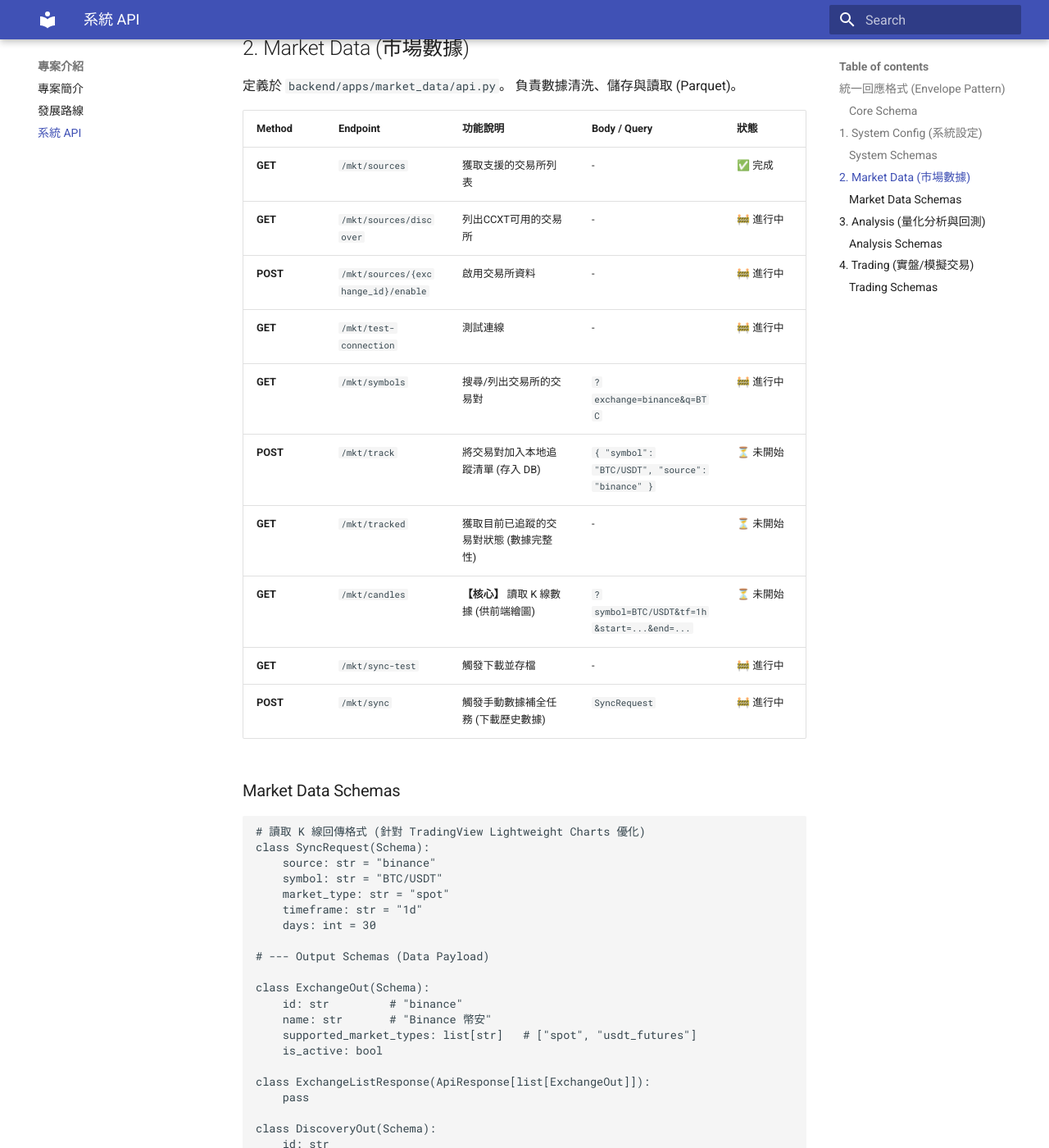
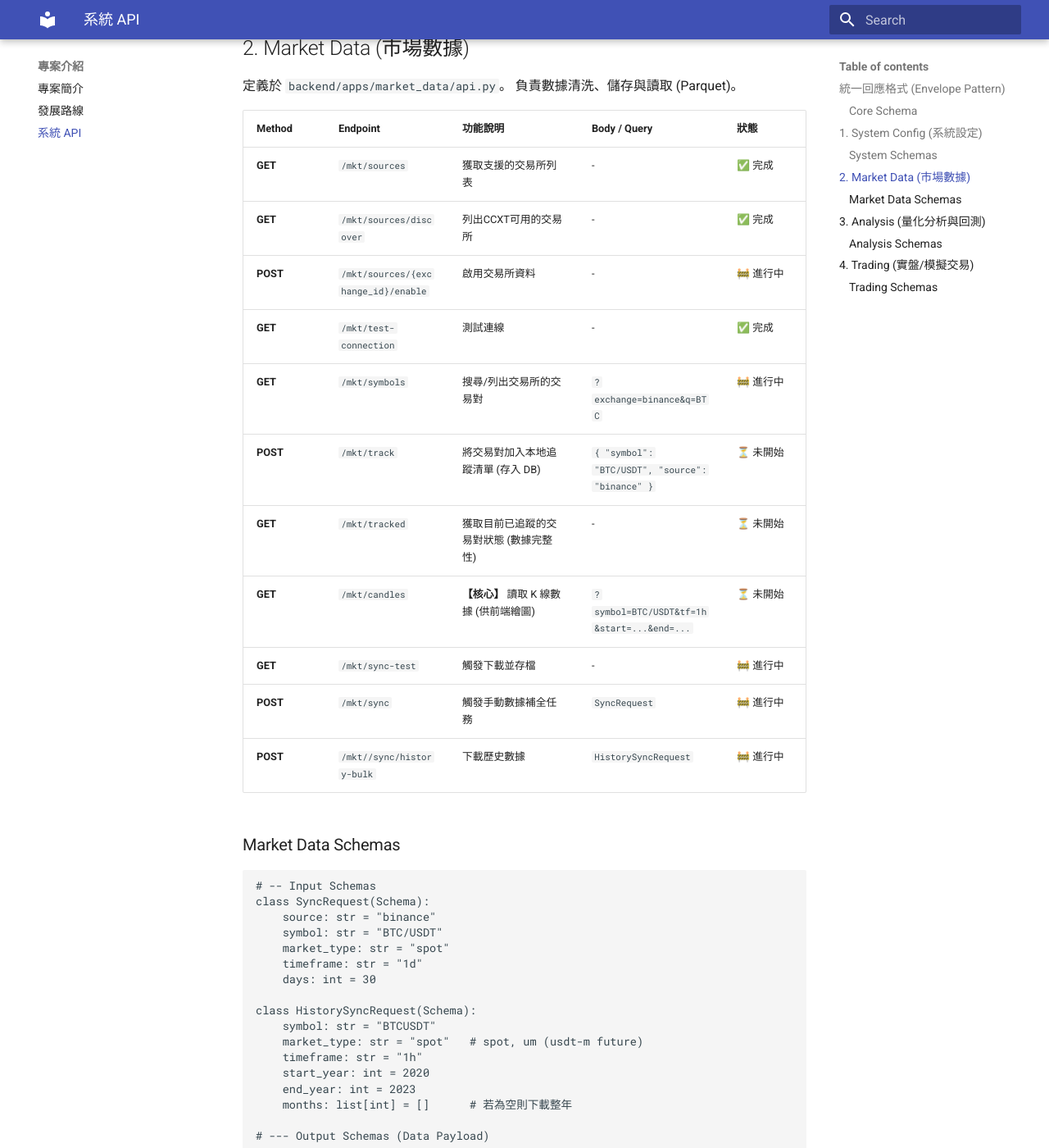
Before and after one commit to dottdev/crypto-qa-doc, an MkDocs documentation site: the page built from docs/API.md, in a window 1280 px wide and 1400 px high, scrolled down 1684 px. Shown: the whole window at 82% size. Built offline with MkDocs 1.6.1 and Material for MkDocs 9.7.7, drawn with Linux system fonts in a browser that asks for light colours; some of the changed text lies outside the part shown.

Commit message:
Update from https://github.com/dottdev/crypto-qa/commit/9fab7f148bdecb1ec0d308d4a611153d06847330

````diff
--- a/docs/API.md
+++ b/docs/API.md
@@ -71,26 +71,35 @@
 | Method | Endpoint | 功能說明 | Body / Query | 狀態 |
 | :--- | :--- | :--- | :--- | :--- |
 | **GET** | `/mkt/sources` | 獲取支援的交易所列表 | - | ✅ 完成 |
-| **GET** | `/mkt/sources/discover` | 列出CCXT可用的交易所 | - | 🚧 進行中 |
+| **GET** | `/mkt/sources/discover` | 列出CCXT可用的交易所 | - | ✅ 完成 |
 | **POST** | `/mkt/sources/{exchange_id}/enable` | 啟用交易所資料 | - | 🚧 進行中 |
-| **GET** | `/mkt/test-connection` | 測試連線 | - | 🚧 進行中 |
+| **GET** | `/mkt/test-connection` | 測試連線 | - | ✅ 完成 |
 | **GET** | `/mkt/symbols` | 搜尋/列出交易所的交易對 | `?exchange=binance&q=BTC` | 🚧 進行中 |
 | **POST** | `/mkt/track` | 將交易對加入本地追蹤清單 (存入 DB) | `{ "symbol": "BTC/USDT", "source": "binance" }` | ⏳ 未開始 |
 | **GET** | `/mkt/tracked` | 獲取目前已追蹤的交易對狀態 (數據完整性) | - | ⏳ 未開始 |
 | **GET** | `/mkt/candles` | **【核心】** 讀取 K 線數據 (供前端繪圖) | `?symbol=BTC/USDT&tf=1h&start=...&end=...` | ⏳ 未開始 |
 | **GET** | `/mkt/sync-test` | 觸發下載並存檔 | - | 🚧 進行中 |
-| **POST** | `/mkt/sync` | 觸發手動數據補全任務 (下載歷史數據) | `SyncRequest` | 🚧 進行中 |
+| **POST** | `/mkt/sync` | 觸發手動數據補全任務 | `SyncRequest` | 🚧 進行中 |
+| **POST** | `/mkt//sync/history-bulk` | 下載歷史數據 | `HistorySyncRequest` | 🚧 進行中 |
 
 ### Market Data Schemas
 
 ```python
-# 讀取 K 線回傳格式 (針對 TradingView Lightweight Charts 優化)
+# -- Input Schemas
 class SyncRequest(Schema):
     source: str = "binance"
     symbol: str = "BTC/USDT"
     market_type: str = "spot"
     timeframe: str = "1d"
     days: int = 30
+
+class HistorySyncRequest(Schema):
+    symbol: str = "BTCUSDT"
+    market_type: str = "spot"   # spot, um (usdt-m future)
+    timeframe: str = "1h"
+    start_year: int = 2020
+    end_year: int = 2023
+    months: list[int] = []      # 若為空則下載整年
 
 # --- Output Schemas (Data Payload)
 
````
Also changed, not shown: docs/ROADMAP.md (+2 -0 lines).
